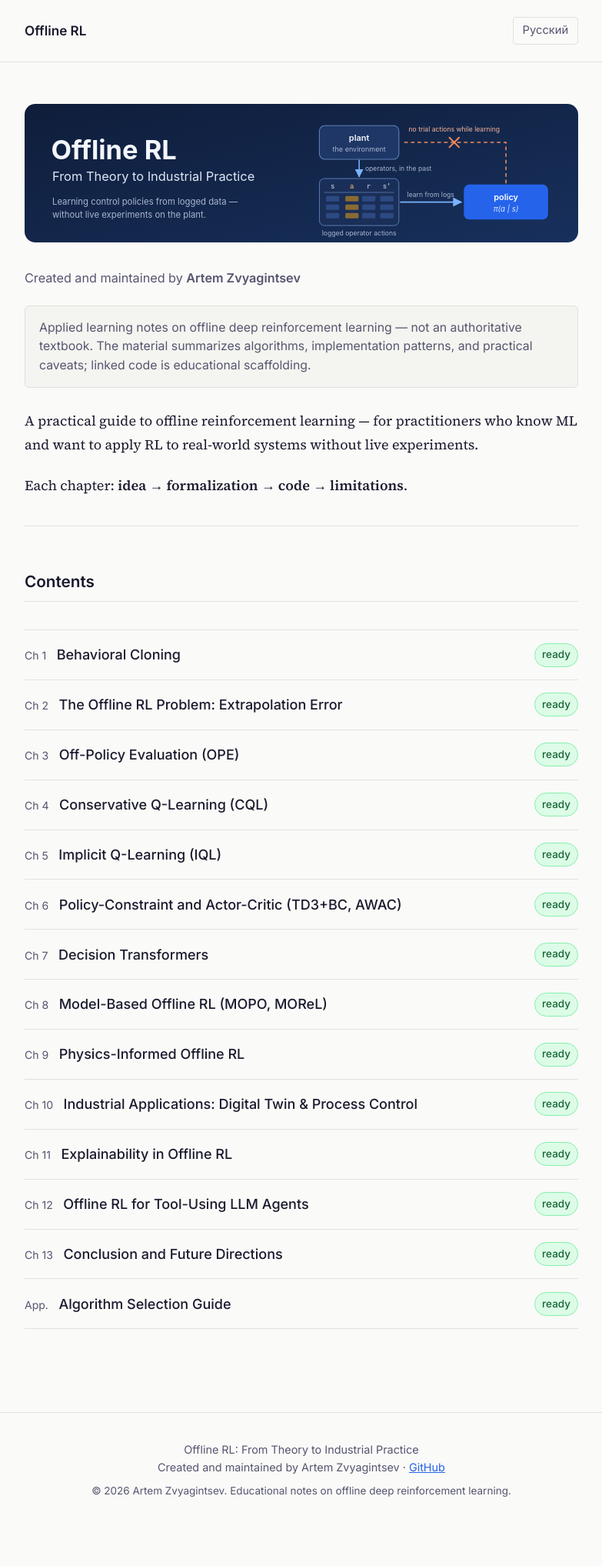
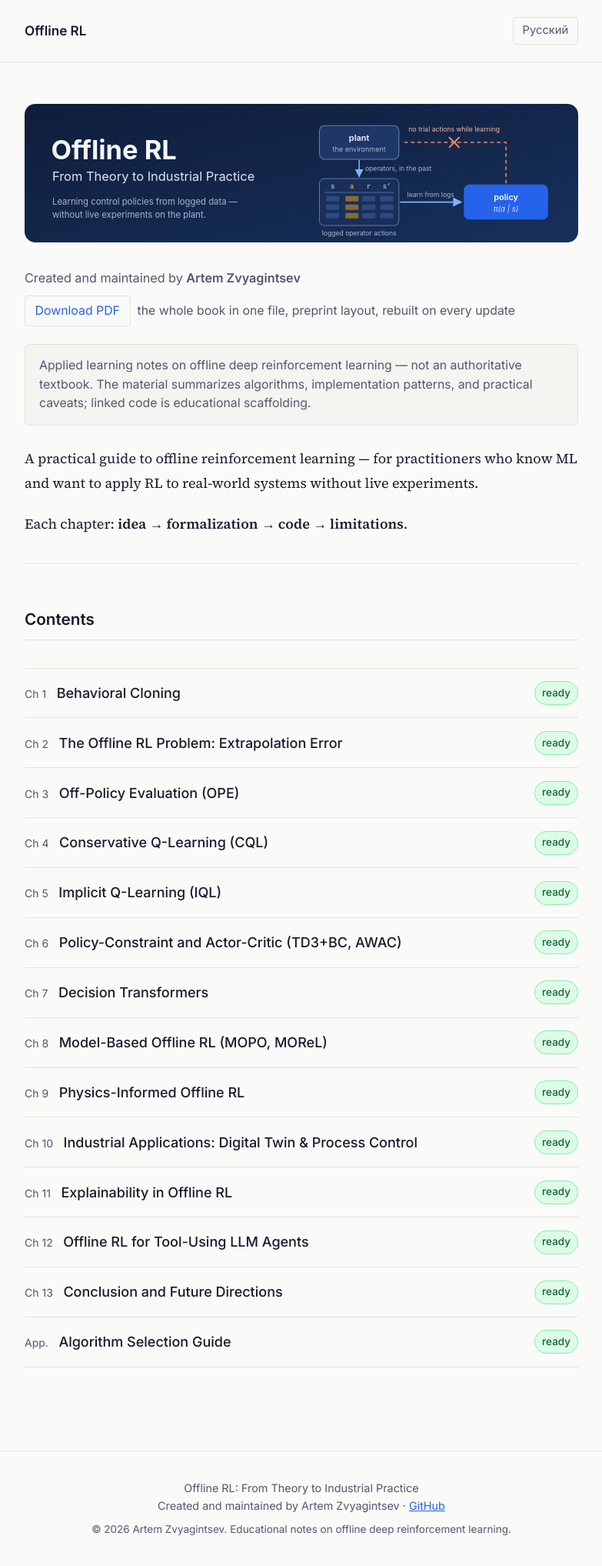
Before and after one commit to corba777/offline-rl-book, a Jekyll site: the page index.html, which Jekyll copies as it is, in a window 1280 px wide. Shown: the whole page at 77% size, without its empty margins (248-1031 px from the left). Built offline with Jekyll 4.4.1, drawn with Linux system fonts in a browser that asks for light colours; before the commit the page ends 1985 px from its top, so only the background shows below that.

Commit message:
Publish the latest PDF to a fixed release and link it from the site.
CI uploads the PDF to the "pdf" release on every push to main, giving a
permanent download link; the start pages and the README point to it.

Co-Authored-By: Claude Opus 5.5 (1M context) <noreply@anthropic.com>

```diff
--- a/index.html
+++ b/index.html
@@ -48,6 +48,10 @@
     .hero { margin: 0 0 1.75rem; }
     .hero img { display: block; width: 100%; height: auto; border-radius: 14px; }
     .visually-hidden { position: absolute; width: 1px; height: 1px; padding: 0; margin: -1px; overflow: hidden; clip: rect(0 0 0 0); white-space: nowrap; border: 0; }
+    .pdf-link { font-family: var(--sans); font-size: 0.88rem; margin-bottom: 1rem; }
+    .pdf-link a { color: var(--accent); text-decoration: none; border: 1px solid var(--border); border-radius: 4px; padding: 0.3rem 0.7rem; display: inline-block; }
+    .pdf-link a:hover { border-color: var(--accent); }
+    .pdf-link span { color: var(--text-light); margin-left: 0.5rem; }
     .site-footer { border-top: 1px solid var(--border); padding: 2rem 0; text-align: center; font-family: var(--sans); font-size: 0.8rem; color: var(--text-light); line-height: 1.6; }
     .site-footer a { color: var(--accent); }
   </style>
@@ -66,6 +70,8 @@
   <p class="hero"><img src="/offline-rl-book/figures/readme/banner.svg" alt="Offline RL: from theory to industrial practice. A policy learns from logged operator actions recorded earlier on the plant, without trial actions on the plant while learning." /></p>
 
   <p class="byline">Created and maintained by <strong>Artem Zvyagintsev</strong></p>
+
+  <p class="pdf-link"><a href="https://github.com/corba777/offline-rl-book/releases/download/pdf/offline-rl-book.pdf">Download PDF</a><span>the whole book in one file, preprint layout, rebuilt on every update</span></p>
 
   <p class="disclaimer">Applied learning notes on offline deep reinforcement learning — not an authoritative textbook. The material summarizes algorithms, implementation patterns, and practical caveats; linked code is educational scaffolding.</p>
 
--- a/ru.html
+++ b/ru.html
@@ -40,6 +40,10 @@
     .hero{margin:0 0 1.75rem}
     .hero img{display:block;width:100%;height:auto;border-radius:14px}
     .visually-hidden{position:absolute;width:1px;height:1px;padding:0;margin:-1px;overflow:hidden;clip:rect(0 0 0 0);white-space:nowrap;border:0}
+    .pdf-link{font-family:var(--sans);font-size:0.88rem;margin-bottom:1rem}
+    .pdf-link a{color:var(--accent);text-decoration:none;border:1px solid var(--border);border-radius:4px;padding:0.3rem 0.7rem;display:inline-block}
+    .pdf-link a:hover{border-color:var(--accent)}
+    .pdf-link span{color:var(--text-light);margin-left:0.5rem}
     .site-footer{border-top:1px solid var(--border);padding:2rem 0;text-align:center;font-family:var(--sans);font-size:0.8rem;color:var(--text-light);line-height:1.6}
     .site-footer a{color:var(--accent)}
   </style>
@@ -55,6 +59,7 @@
   <h1 class="visually-hidden">Offline RL: От теории к промышленной практике</h1>
   <p class="hero"><img src="/offline-rl-book/figures/readme/banner_ru.svg" alt="Offline RL: от теории к промышленной практике. Политика обучается по действиям операторов, записанным раньше на установке, без пробных действий на установке во время обучения." /></p>
   <p class="byline">Created and maintained by <strong>Artem Zvyagintsev</strong></p>
+  <p class="pdf-link"><a href="https://github.com/corba777/offline-rl-book/releases/download/pdf/offline-rl-book.pdf">Скачать PDF</a><span>вся книга одним файлом, пока только английская версия</span></p>
   <p class="disclaimer">Прикладные учебные заметки по offline deep RL — не авторитетный textbook. Материал суммирует алгоритмы, паттерны реализации и практические caveats; код — учебный каркас.</p>
   <p>Практическое руководство по офлайн-обучению с подкреплением — для практиков, которые знают ML и хотят применять RL к реальным системам без живых экспериментов.</p>
   <p>Каждая глава: <strong>идея → формализация → код → ограничения</strong>.</p>
```
Also changed, not shown: .github/workflows/ci.yml, README.md.
